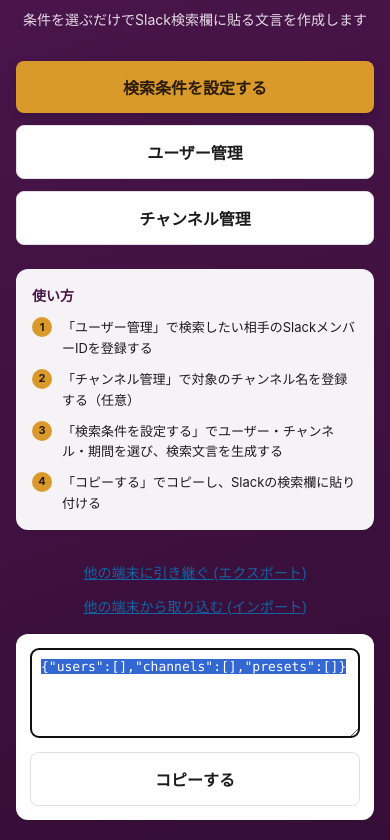
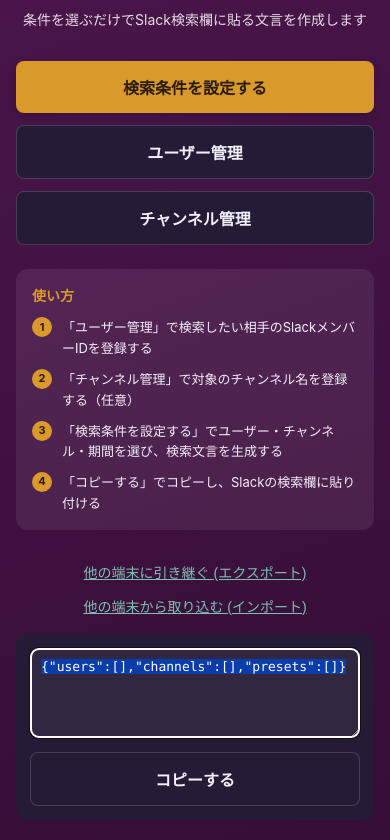
Before and after one commit to moyashi001/slack-post-viewer, a plain HTML site: page index.html in a window 390 px wide. Both pictures are taken after a click on the button "他の端末に引き継ぐ (エクスポート)". Shown: the part 59-899 px from the top of the page. Drawn offline with Linux system fonts and the light colour scheme.

Commit message:
Extend the dark console theme to every screen, not just home
The reviewed mockup had every screen (not just home) on the dark
aubergine background used in the phone-frame concept. Repoint the
base tokens (--bg, --card-bg, --text, --text-sub, --border) to dark
values so it applies uniformly via the existing CSS variables, and
fix the handful of hardcoded white button/panel backgrounds, input
fields, and semantic colors (teal/rust chip tints, success/error)
that were still tuned for a light page.

```diff
--- a/service-worker.js
+++ b/service-worker.js
@@ -1,4 +1,4 @@
-const CACHE_NAME = 'slack-post-viewer-v15';
+const CACHE_NAME = 'slack-post-viewer-v16';
 const APP_SHELL = [
   './',
   'index.html',
--- a/style.css
+++ b/style.css
@@ -1,22 +1,22 @@
 :root {
   --slack-purple: #4A154B;
   --slack-purple-dark: #350d36;
-  --accent: #1264a3;
-  --bg: #f7f7f8;
-  --card-bg: #ffffff;
-  --text: #1d1c1d;
-  --text-sub: #616061;
-  --border: #e0e0e2;
-  --error: #d1373f;
-  --success: #1a7f37;
+  --accent: #7CC2AF;
+  --bg: #17111F;
+  --card-bg: #251B36;
+  --text: #F4EFFA;
+  --text-sub: #B9AFC9;
+  --border: rgba(244, 239, 250, 0.16);
+  --error: #E38A72;
+  --success: #7CC2AF;
   --radius: 12px;
   --gold: #D99A2B;
   --gold-dark: #B87E1B;
   --gold-ink: #2A1B08;
-  --teal-bg: #DCEEE9;
-  --teal-text: #2E6E62;
-  --rust-bg: #F7E2DC;
-  --rust-text: #A6402C;
+  --teal-bg: #1D3630;
+  --teal-text: #7CC2AF;
+  --rust-bg: #3B241D;
+  --rust-text: #E38A72;
   --console-bg: #1F1730;
   --console-text: #F4EFFA;
 }
@@ -35,6 +35,17 @@
   background: var(--bg);
   color: var(--text);
   -webkit-tap-highlight-color: transparent;
+}
+
+input, textarea {
+  background: rgba(244, 239, 250, 0.06);
+  color: var(--text);
+  color-scheme: dark;
+}
+
+input::placeholder, textarea::placeholder {
+  color: var(--text-sub);
+  opacity: 0.8;
 }
 
 #app {
@@ -90,7 +101,7 @@
 
 .home-usage {
   margin-top: 24px;
-  background: rgba(255, 255, 255, 0.95);
+  background: rgba(244, 239, 250, 0.08);
   border-radius: var(--radius);
   padding: 16px;
 }
@@ -98,7 +109,7 @@
 .home-usage h2 {
   font-size: 14px;
   margin: 0 0 12px;
-  color: var(--slack-purple);
+  color: var(--gold);
 }
 
 .steps {
@@ -181,13 +192,13 @@
 }
 
 .btn-slack {
-  background: #fff;
+  background: var(--card-bg);
   color: var(--text);
   border: 1px solid var(--border);
 }
 
 .btn-slack:active {
-  background: #f4f4f4;
+  background: rgba(244, 239, 250, 0.14);
 }
 
 .btn-primary {
@@ -331,7 +342,7 @@
   font-weight: 600;
   cursor: pointer;
   border: 1px solid var(--border);
-  background: #fff;
+  background: var(--card-bg);
   color: var(--text);
 }
 
@@ -448,12 +459,13 @@
 .field-error-input {
   background-color: #fff3b0 !important;
   border-color: #d1a300 !important;
+  color: var(--gold-ink) !important;
 }
 
 .pill-toggle.field-error-bg {
   background-color: #fff3b0;
   border-color: #d1a300;
-  color: var(--text);
+  color: var(--gold-ink);
 }
 
 .preset-groups {
@@ -479,7 +491,7 @@
   padding: 6px 12px;
   border: 1px solid var(--border);
   border-radius: 16px;
-  background: #fff;
+  background: var(--card-bg);
   color: var(--text);
   font-size: 13px;
   cursor: pointer;
@@ -537,18 +549,18 @@
 .btn-save-preset {
   flex-shrink: 0;
   padding: 8px 14px;
-  border: 1px solid var(--slack-purple);
+  border: 1px solid var(--gold);
   border-radius: 8px;
-  background: #fff;
-  color: var(--slack-purple);
+  background: var(--card-bg);
+  color: var(--gold);
   font-size: 13px;
   font-weight: 600;
   cursor: pointer;
 }
 
 .btn-save-preset:active {
-  background: var(--slack-purple);
-  color: #fff;
+  background: var(--gold);
+  color: var(--gold-ink);
 }
 
 .preset-condition-list {
@@ -594,7 +606,7 @@
   font-weight: 600;
   cursor: pointer;
   border: 1px solid var(--border);
-  background: #fff;
+  background: var(--card-bg);
   color: var(--text);
 }
 
@@ -639,7 +651,7 @@
   font-weight: 600;
   cursor: pointer;
   border: 1px solid var(--accent);
-  background: #fff;
+  background: var(--card-bg);
   color: var(--accent);
 }
 
```
